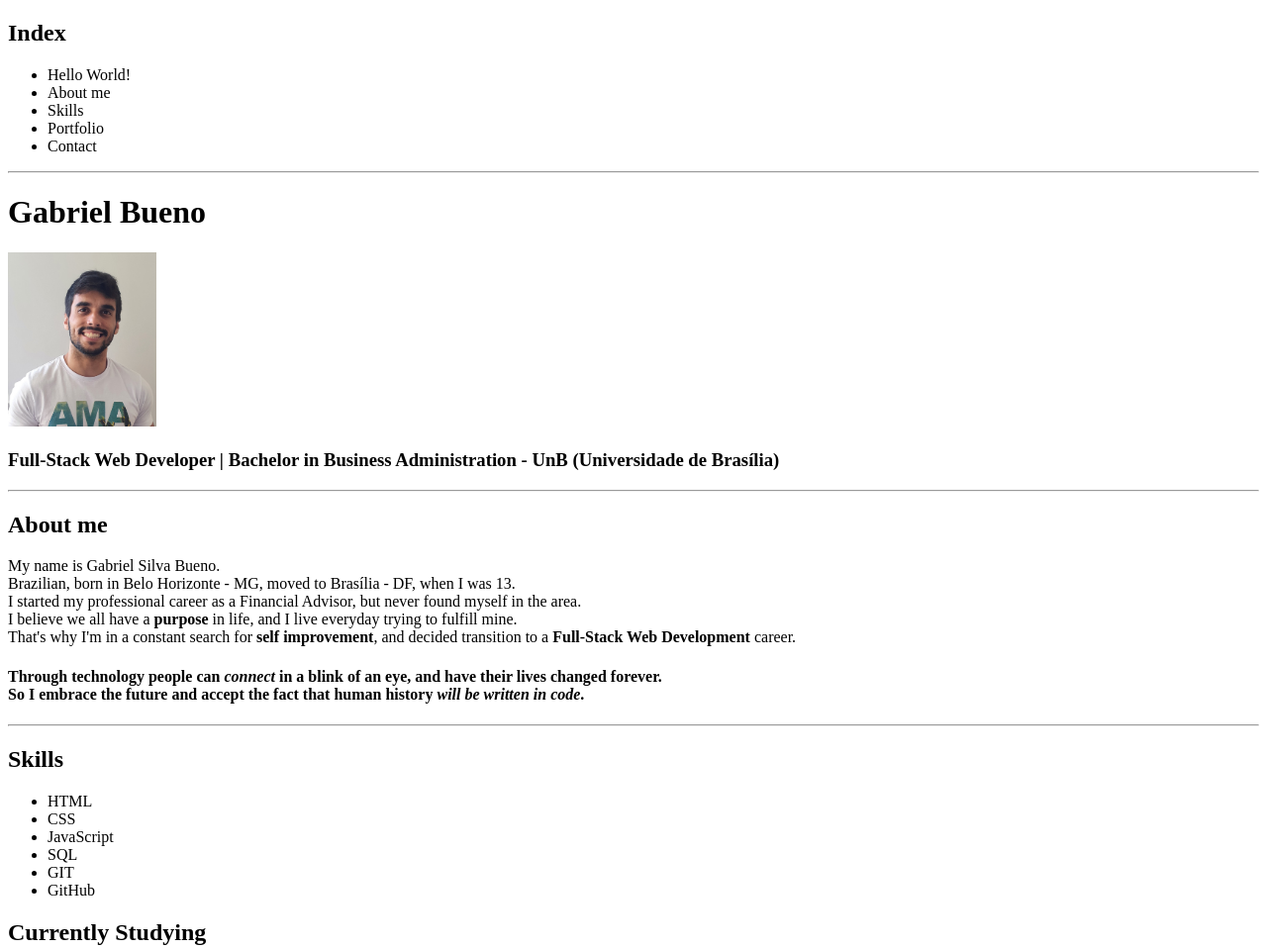
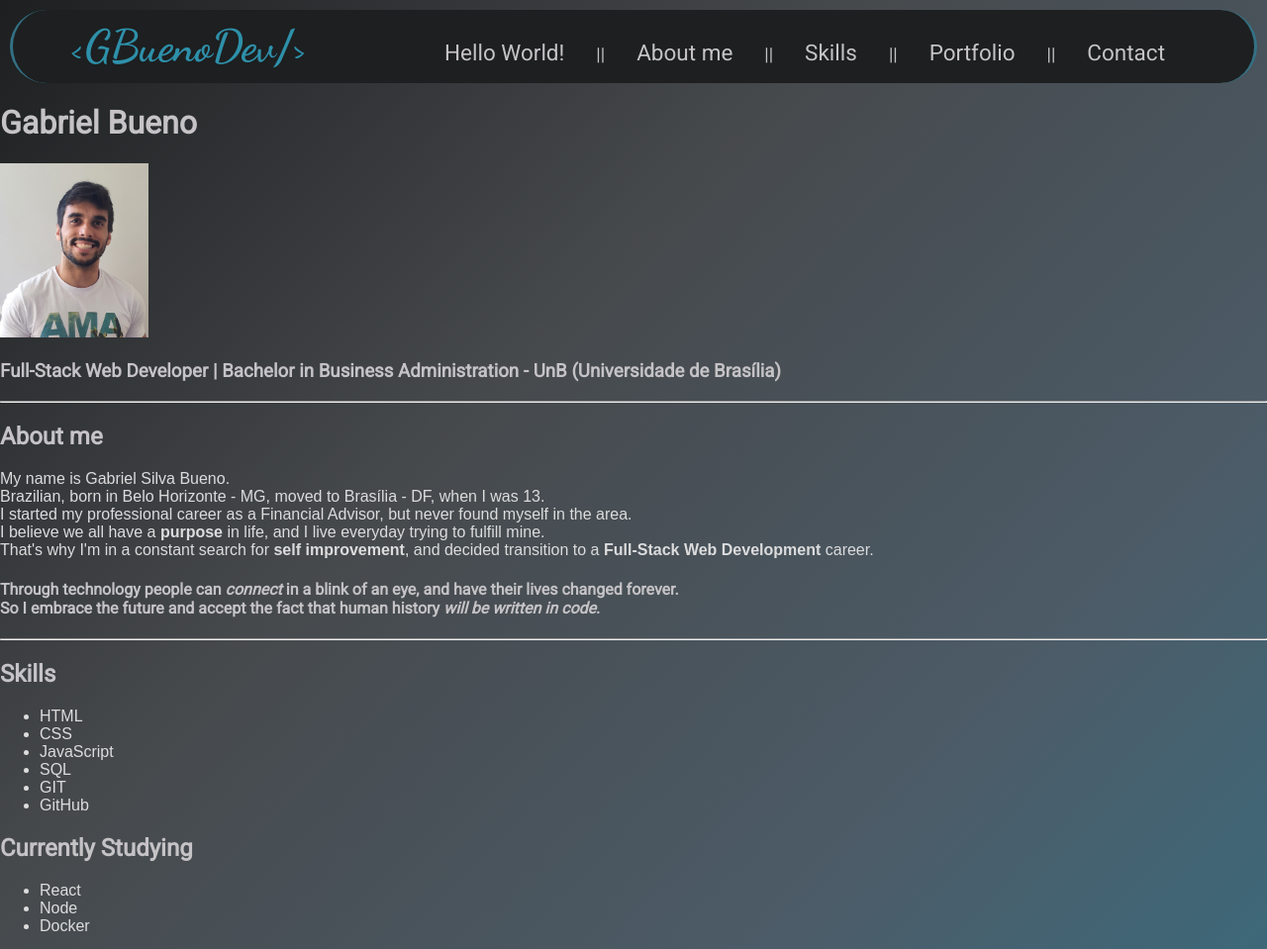
Before and after one commit to gbuenodev/gbuenodev.github.io, a plain HTML site: page index.html in a window 1280 px wide. Shown: the top 959 px of the page at 99% size. Drawn offline with Linux system fonts and the light colour scheme; a web font is replaced by a local one.

Commit message:
Barra de navegação

```diff
--- a/index.html
+++ b/index.html
@@ -7,19 +7,28 @@
     <meta name="viewport" content="width=device-width, initial-scale=1.0">
     <title>G.Bueno | Personal Portfolio</title>
     <link rel="stylesheet" href="./styles/main.css">
+    <link rel="preconnect" href="https://fonts.gstatic.com">
+    <link rel="stylesheet" href="https://fonts.googleapis.com/css2?family=Port+Lligat+Slab&family=Roboto&family=Dancing+Script:wght@400;500;600;700&display=swap">
+
 </head>
 
 <body>
-    <h2>Index</h2>
-    <ul>
-        <li><a href="#hello">Hello World!</a></li>
-        <li><a href="#about">About me</a></li>
-        <li><a href="#skills">Skills</a></li>
-        <li><a href="#portfolio">Portfolio</a></li>
-        <li><a href="#contact">Contact</a></li>
-    </ul>
+    <header>
+        <div class="nav-container">
+            <div class="nav-signature-container">
+                                      <!--<GBuenoDev/>-->
+                <p id="nav-signature"> &lt;GBuenoDev&sol;&gt; </p>
+            </div>
+            <div class="nav-items-container">
+                <a class="nav-items" href="#hello">Hello World! </a> ||
+                <a class="nav-items" href="#about">About me </a> ||
+                <a class="nav-items" href="#skills">Skills </a> ||
+                <a class="nav-items" href="#portfolio">Portfolio </a> ||
+                <a class="nav-items" href="#contact">Contact </a>
+            </div>
+        </div>
 
-    <hr>
+    </header>
 
     <h1 id="hello">Gabriel Bueno</h1>
 
--- a/styles/main.css
+++ b/styles/main.css
@@ -1,4 +1,60 @@
+body, html {
+    margin: 0;
+    padding: 0;
+    background-image: linear-gradient(to bottom right, #1D1F20,#46494C,#4C5C68, #337185);
+    color: #DCDCDD;
+    font-family: 'Port Lligat Slab', sans-serif;
+    font-size: 16px;
+}
+
+h1, h2, h3, h4, h5, h6 {
+    font-family: 'Roboto', sans-serif;
+    color: #C5C3C6;
+}
+
 a {
     text-decoration: none;
     color: inherit;
 }
+
+.nav-container {
+    display: flex;
+    justify-content: space-between;
+    align-items: baseline;
+    margin: 10px;
+    padding: 0;
+    border-radius: 50px;
+    border-left: solid #337185;
+    border-right: solid #337185;
+    background-color: #1D1F20;
+    color: #C5C3C6;
+    font-size: 18px;
+}
+
+.nav-signature-container{
+    padding-left: 3rem;
+    margin: 10px;
+}
+
+#nav-signature {
+    margin-block: 0;
+    margin-inline: 0;
+    padding: 0;
+    font-family: 'Dancing Script';
+    color: #2E90AA;
+    font-size: 45px;
+    font-weight:bolder;
+}
+
+.nav-items-container {
+    display: flex;
+    align-items: baseline;
+    margin: 10px;
+    padding-right: 3rem;
+    font-family: 'Roboto', sans-serif;
+}
+
+.nav-items {
+    padding-inline: 2rem;
+    font-size: 22.5px;
+}
```
